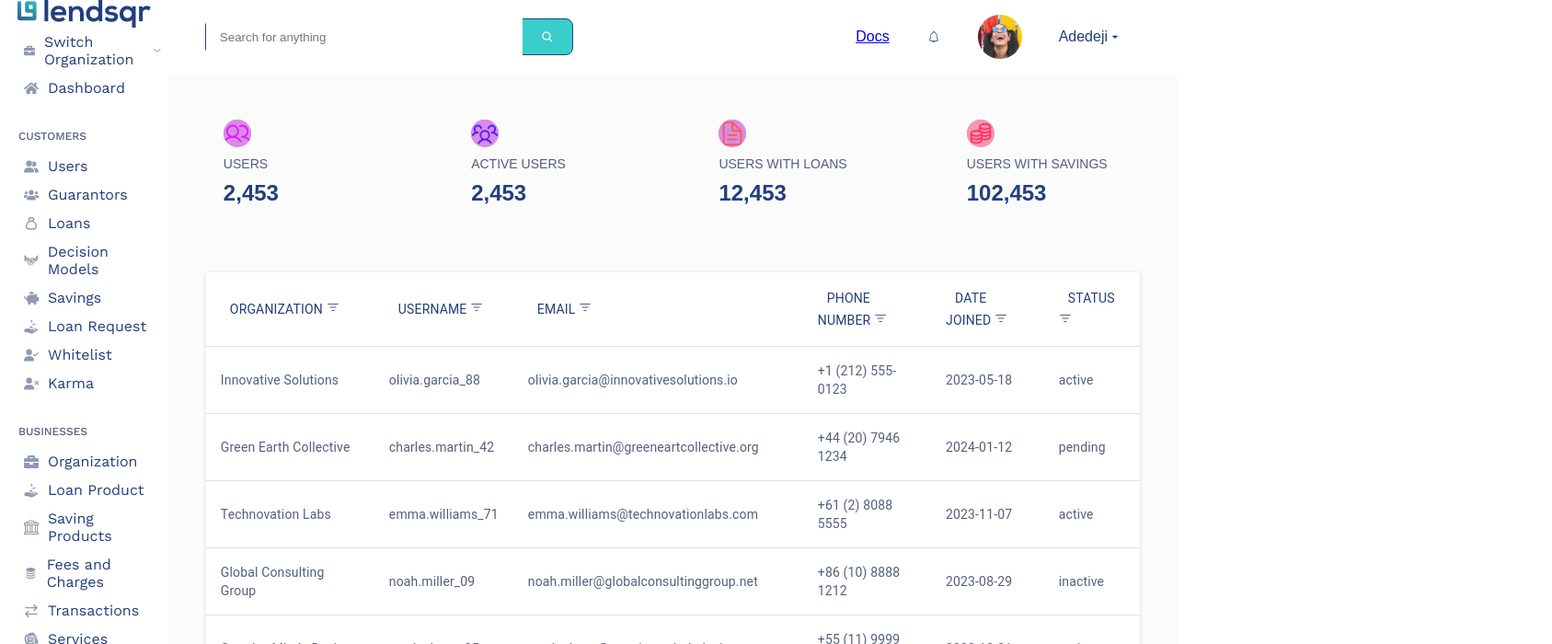
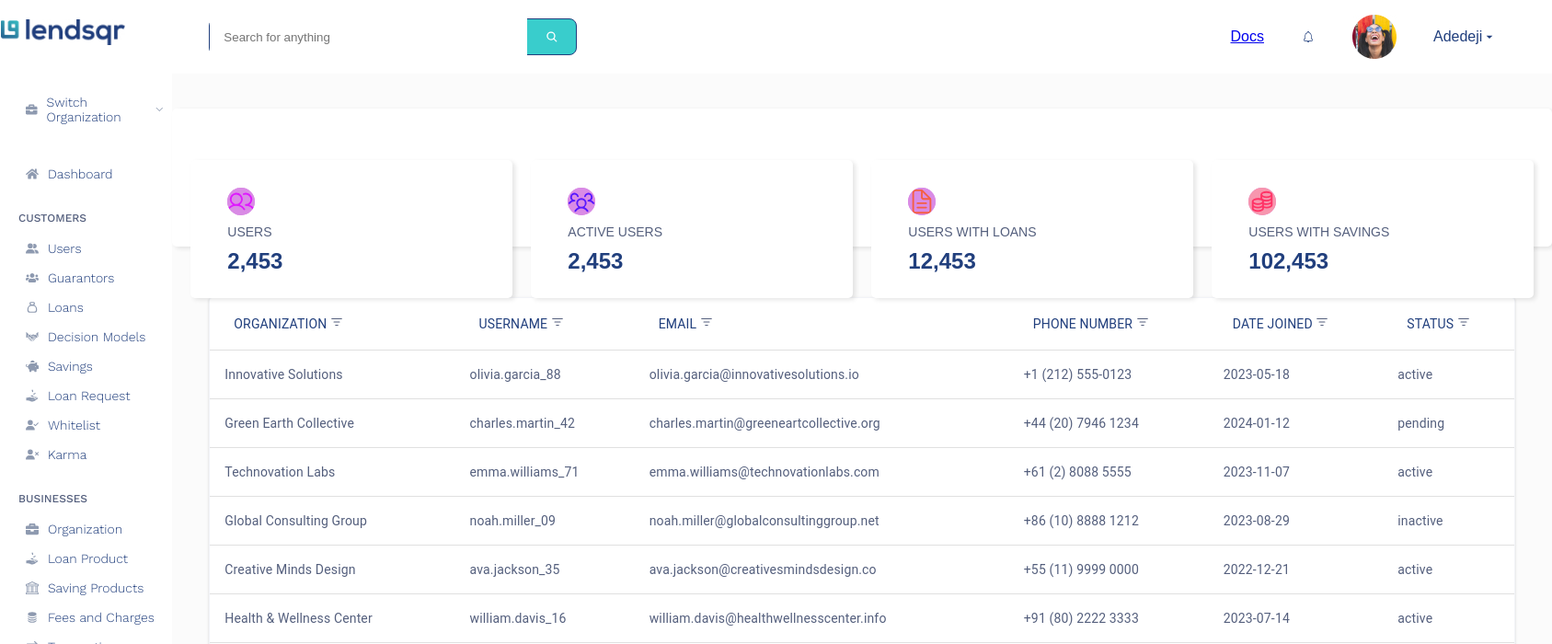
Before and after one commit to youngedge/lendsqrFigma, a React (Create React App) app: page /Dashboard in a window 1280 px wide. Shown: the top 700 px of the page at 92% size, 1687 px wide, since content can reach past the window. Built offline with nearby package versions, Linux system fonts and the light colour scheme; the HTML template or start-up script is replaced by a standard one; a web font is replaced by a local one.

Commit message:
saturday

```diff
--- a/package.json
+++ b/package.json
@@ -13,7 +13,6 @@
     "react-dom": "^18.2.0",
     "react-icons": "^5.0.1",
     "react-router-dom": "^6.22.0",
-    "react-scripts": "^5.0.1",
     "web-vitals": "^2.1.4"
   },
   "scripts": {
@@ -39,5 +38,8 @@
       "last 1 firefox version",
       "last 1 safari version"
     ]
+  },
+  "devDependencies": {
+    "react-scripts": "^5.0.1"
   }
 }
--- a/src/Components/Sidebar/Sidebar.css
+++ b/src/Components/Sidebar/Sidebar.css
@@ -9,8 +9,10 @@
 }
 .Sidebar .top{
     height: 30px;
-    /* padding: 30px; */
+    padding: 1px;
     display: flex;
+    margin-top: 20px;
+    margin-right: 50px;
     justify-content: center;
 }
 .Sidebar .center{
@@ -20,30 +22,38 @@
     list-style: none;
     margin: 0;
     padding: 0;
+    margin-top: 45px;
 }
 ul .title{
     font-size: 12px;
     color: #545F7D;
     font-weight: 500;
-    margin-top: 20px;
+    margin-top: 15px;
     margin-bottom: 10px;
 }
 ul li{
     display: flex;
     align-items: center;
-    padding: 6px;
+    padding: 8px;
     cursor: pointer;
-    font-size: 16px;
-    font-weight: 400;
+    font-size: 14px;
+    font-weight: 300;
 
 }
 li .icon{
     color: #8e9ab0;
 }
 ul li:hover {
-    background-color: #545F7D;
+    background-color: #39CDCC;
 }
 span{
     margin-left: 10px;
     color: #213F7D;
 }
+.dash{
+    margin-top: 30px;
+}
+.icon1{
+    margin-top: 30px;
+    color: #8e9ab0;
+}
--- a/src/Components/Sidebar/Sidebar.jsx
+++ b/src/Components/Sidebar/Sidebar.jsx
@@ -37,8 +37,8 @@ export const Sidebar = () => {
                         <GoChevronDown className="icon" />
                     </li>
                     <li>
-                        <FaHome className="icon" />
-                        <span> Dashboard </span>
+                        <FaHome className="icon1" />
+                        <span className = "dash"> Dashboard </span>
                     </li>
                     <p className="title">CUSTOMERS</p>
                     <li>
--- a/src/Components/widget/Widget.css
+++ b/src/Components/widget/Widget.css
@@ -1,19 +1,19 @@
-.widget{
-    /* margin-right: 20px; */
-    flex: 1;
-    padding: 10px;
-    height: 160px;
-    border-radius: 4px;
-    border: 1px;
+.widget-container {
+    display: flex; /* Arranges widgets in a row */
+    gap: 20px;   /* Space between widgets */
+  }
 
-    /* justify-content: space-between; */
-    /* border-width: 0px, 0px, 0px, 0px;
-    border-style: solid;
-    border-color: #213F7D0F; */
-    /* box-shadow: -2px -5px 18px -8px rgba(33, 63, 125, 1);
-    -webkit-box-shadow: -2px -5px 18px -8px rgba(33, 63, 125, 1);
-    -moz-box-shadow: -2px -5px 18px -8px rgba(33, 63, 125, 1); */
-}
+  .widget {
+    width: 1500px;      /* Adjust the width as needed */
+    height: 150px;     /* Adjust the height as needed */
+    background-color: white; /* Light gray background */
+    border: transparent;     /* Subtle border */
+    padding: 20px;              /* Internal spacing  */
+    box-shadow: 3px 2px 5px rgba(0, 0, 0, 0.1);
+    border-radius: 5px;         /*Slightly rounded corners */
+    margin-top: 2.5%;
+  }
+
 .iconuser{
     color: #DF18FF;
     background-color: #d98be5;
```
Also changed, not shown: 1 other file (tests, documents, lock files or other folders).
